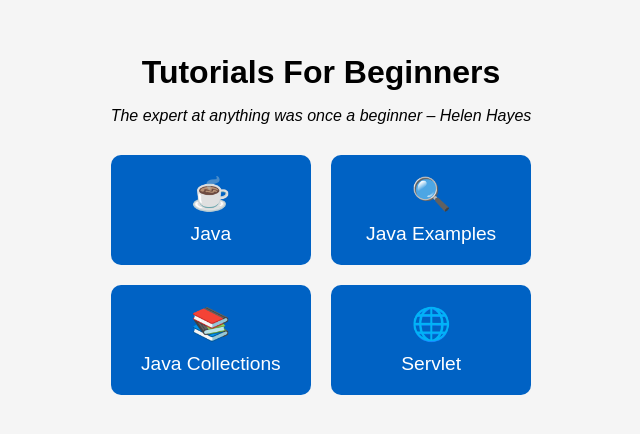
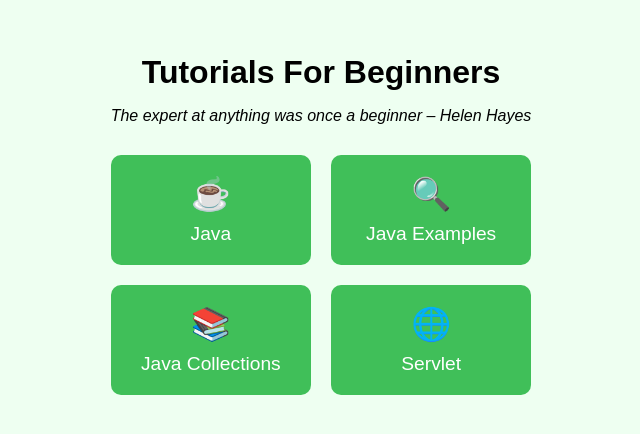
Before and after one commit to sharukh-khan09/arif_java_website, a plain HTML site: page index.html in a window 1280 px wide. Shown: the part 186-620 px from the top of the page, without its empty margins (319-959 px from the left). Drawn offline with Linux system fonts and the light colour scheme.

Commit message:
Update style.css

```diff
--- a/style.css
+++ b/style.css
@@ -1,6 +1,6 @@
 body {
     font-family: Arial, sans-serif;
-    background-color: #f5f5f5;
+    background-color: #eefff1;
     display: flex;
     justify-content: center;
     align-items: center;
@@ -29,7 +29,7 @@ h1 {
 }
 
 .block {
-    background-color: #0062c4;
+    background-color: #40bf59;
     color: white;
     padding: 20px;
     border-radius: 10px;
```
